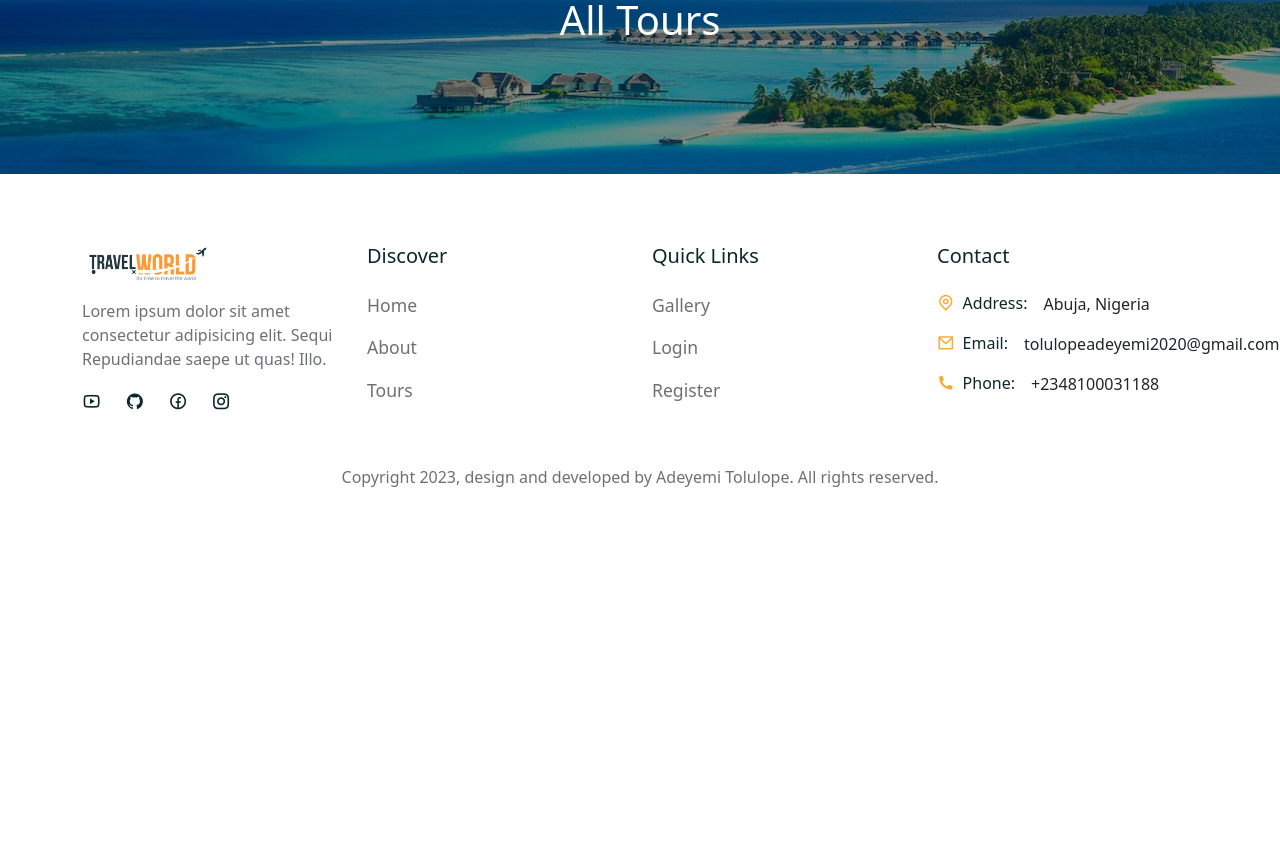
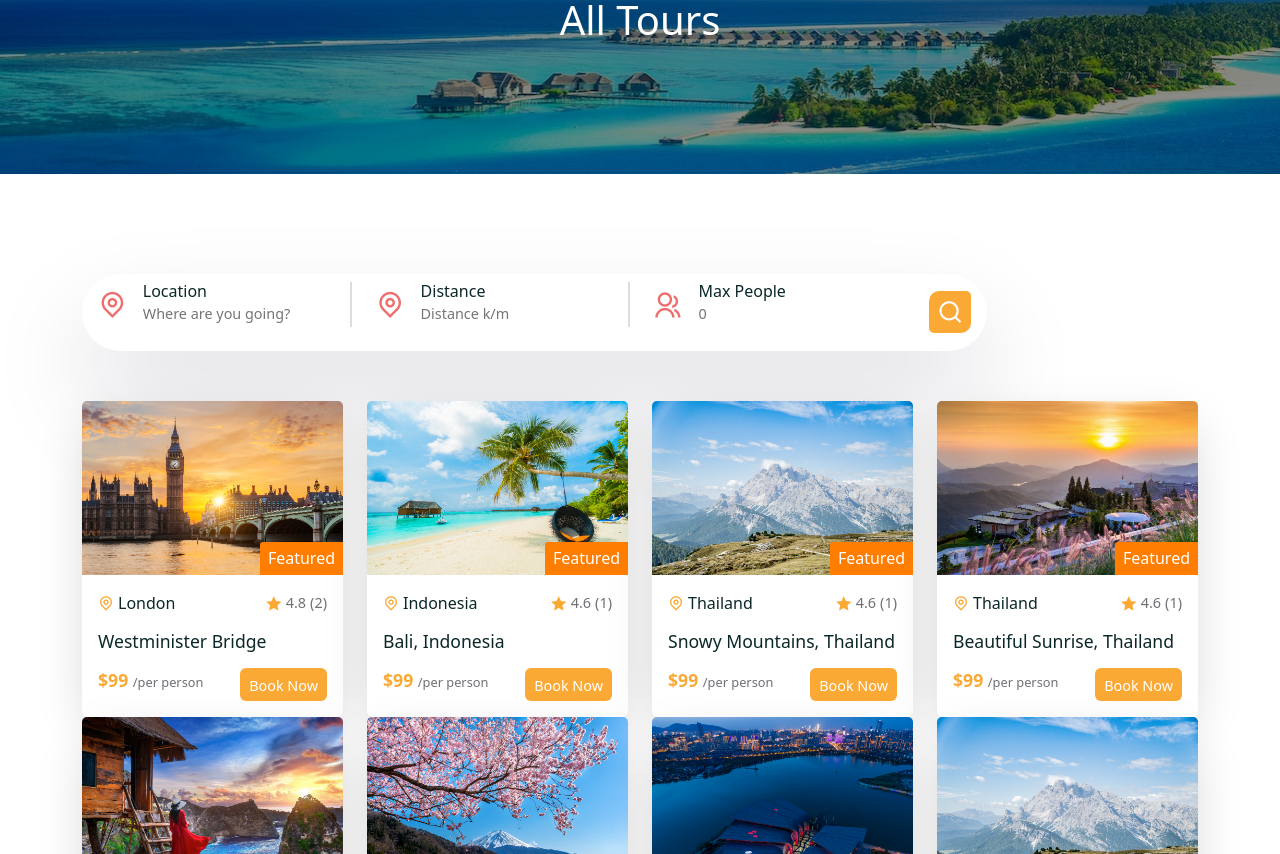
Before and after one commit to Billyrosecodes/Tour_app, a React (Create React App) app in the folder frontend/: page /tours in a window 1280 px wide. Shown: the part 206-1060 px from the top of the page. Before the commit the page ends 800 px from the top, so only its background shows below. Built offline with nearby package versions, Linux system fonts and the light colour scheme; a web font is replaced by a local one.

Commit message:
implementing the tour component

```diff
--- a/frontend/src/pages/Tours.jsx
+++ b/frontend/src/pages/Tours.jsx
@@ -1,4 +1,4 @@
-import React from "react";
+import React, { useState, useEffect } from "react";
 import CommonSection from "../shared/CommonSection";
 
 import "../styles/tour.css";
@@ -6,11 +6,38 @@ import tourData from "../assets/data/tours";
 import TourCard from "./../shared/TourCard";
 import SearchBar from "./../shared/SearchBar";
 import Newsletter from "./../shared/Newsletter";
+import { Container, Row, Col } from "reactstrap";
 
 const Tours = () => {
+  const [pageCount, setPageCount] = useState(0);
+  const [page, setPage] = useState(0);
+
+  useEffect(() => {
+    const pages = Math.ceil(5 / 8); //later we will use backend data count
+    setPageCount(pages);
+  }, [page]);
+
   return (
     <>
       <CommonSection title={"All Tours"} />
+      <section>
+        <Container>
+          <Row>
+            <SearchBar />
+          </Row>
+        </Container>
+      </section>
+      <section className="pt-0">
+        <Container>
+          <Row>
+            {tourData?.map((tour) => (
+              <Col lg="3" key={tour.id}>
+                <TourCard tour={tour} />
+              </Col>
+            ))}
+          </Row>
+        </Container>
+      </section>
     </>
   );
 };
```
